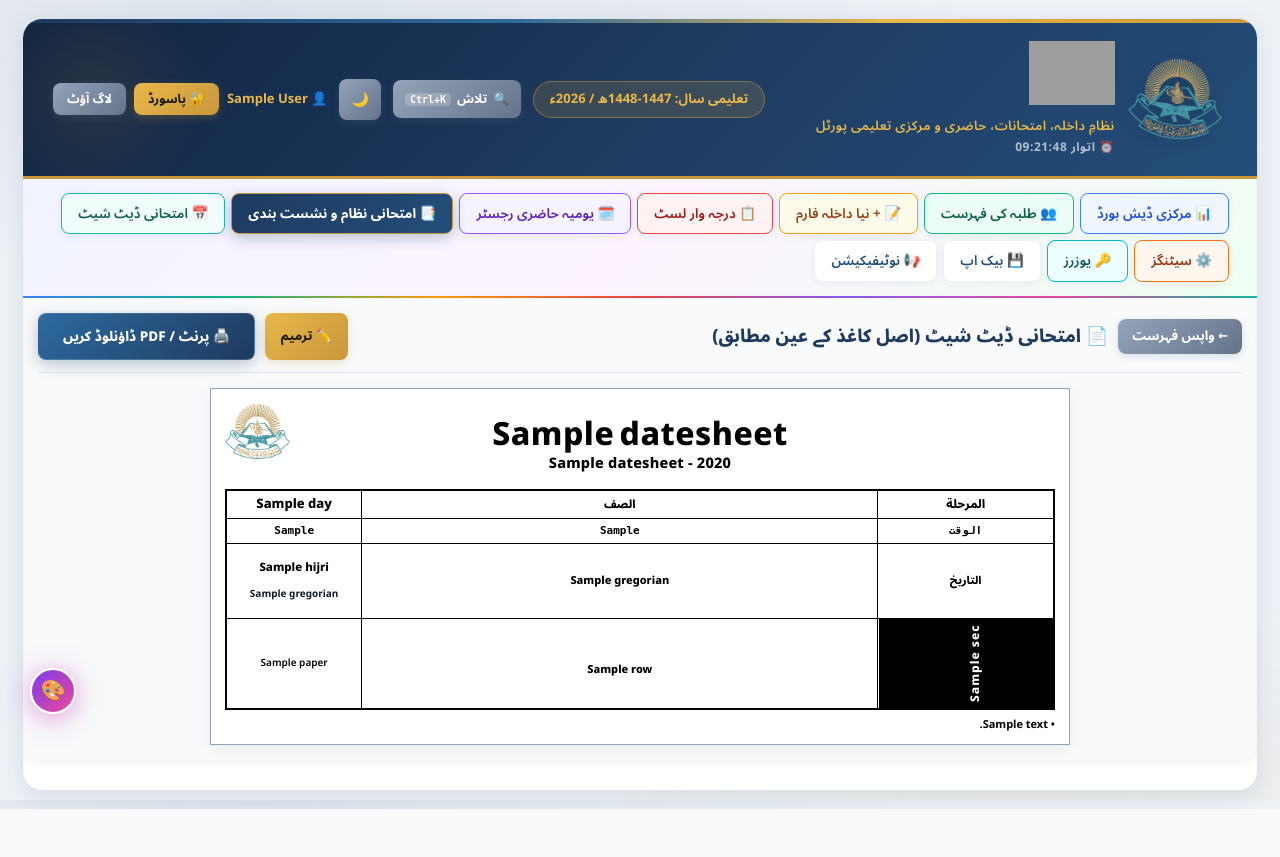
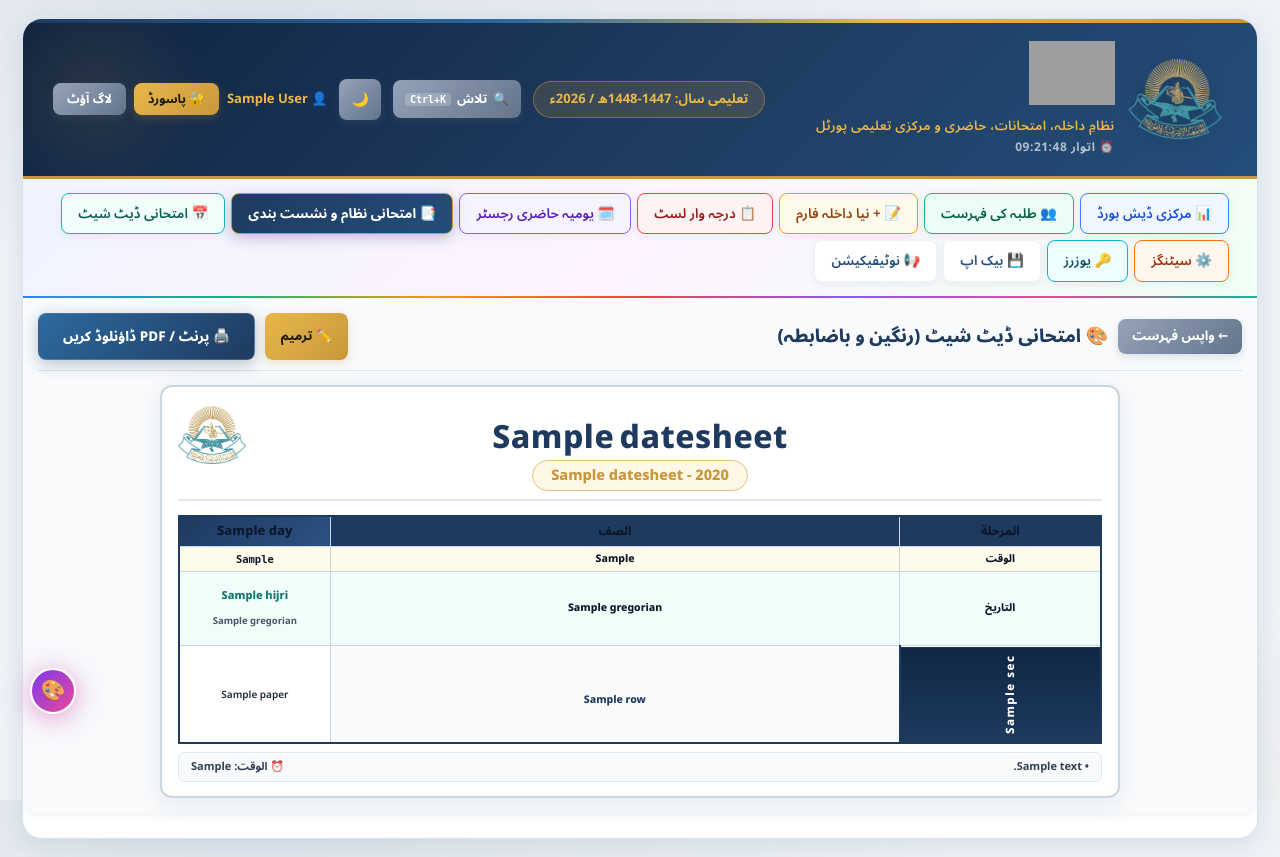
Before and after one commit to majid-7557472/mudrsa-managment, a Flask app: template templates/view_datesheet.html in a window 1280 px wide. Before the commit the page ends 809 px from the top, so only its background shows below. Run offline with Flask 3, Linux system fonts and the light colour scheme; the visitor is signed in with stand-in values (Sample User, id 1); the template is opened without the code that fills it: most values are stand-ins (such as "Sample title", 1, 10 or a date in 2020); data that the repository does not hold is empty; some web fonts are replaced; grey boxes are pictures that could not be loaded.

Commit message:
Update top section to العالمية, apply beautiful color themes and maintain natural multi-line formatting

```diff
--- a/templates/view_datesheet.html
+++ b/templates/view_datesheet.html
@@ -1,12 +1,12 @@
 {% extends "base.html" %}
-{% block title %}{{ datesheet['title'] }} - باضابطہ امتحانی ڈیٹ شیٹ{% endblock %}
+{% block title %}{{ datesheet['title'] }} - باضابطہ رنگین امتحانی ڈیٹ شیٹ{% endblock %}
 {% set active_page = 'exams' %}
 
 {% block extra_head %}
 <style>
     @page {
         size: A4 portrait;
-        margin: 5mm 6mm 5mm 6mm;
+        margin: 4mm 5mm 4mm 5mm;
     }
 
     .datesheet-outer-box {
@@ -14,7 +14,7 @@
         padding: 15px;
         border-radius: var(--r-md);
         box-shadow: var(--shadow-sm);
-        margin-bottom: 30px;
+        margin-bottom: 25px;
     }
 
     .datesheet-toolbar {
@@ -23,62 +23,68 @@
         align-items: center;
         flex-wrap: wrap;
         gap: 10px;
-        margin-bottom: 15px;
-        padding-bottom: 12px;
+        margin-bottom: 14px;
+        padding-bottom: 10px;
         border-bottom: 1.5px solid var(--border);
     }
 
-    /* پرنٹ ایبل کنٹینر - بالکل اصل کاغذ کا ہو بہو ماسٹر لے آؤٹ */
+    /* پرنٹ ایبل کنٹینر - خوبصورت رنگین، کشادہ اور مکمل فٹ */
     .printable-datesheet {
         background: #ffffff !important;
         width: 100% !important;
-        max-width: 860px;
+        max-width: 960px;
         margin: 0 auto;
-        color: #000000 !important;
+        color: #0f172a !important;
         direction: rtl !important;
         font-family: 'Noto Sans Arabic', 'Segoe UI', Tahoma, sans-serif !important;
-        padding: 10px 14px;
-        border: 1px solid #94a3b8;
-        box-shadow: 0 4px 15px rgba(0,0,0,0.06);
+        padding: 14px 16px;
+        border: 2px solid #cbd5e1;
+        border-radius: 12px;
+        box-shadow: 0 6px 25px rgba(30,58,95,0.08);
     }
 
     /* ٹاپ ہیڈر */
     .ds-top-header {
         position: relative;
         text-align: center;
-        margin-bottom: 10px;
-        padding: 4px 60px 4px 60px;
+        margin-bottom: 14px;
+        padding: 4px 60px 8px 60px;
+        border-bottom: 2px solid #e2e8f0;
     }
     .ds-logo-top {
         position: absolute;
         top: 0;
         left: 0;
-        width: 65px;
-        height: 65px;
+        width: 68px;
+        height: 68px;
         object-fit: contain;
     }
     .ds-main-heading {
         font-family: 'Noto Nastaliq Urdu', 'Noto Sans Arabic', serif;
         font-size: 32px;
         font-weight: 800;
-        color: #000000 !important;
-        margin: 0 0 6px 0;
-        line-height: 1.35;
+        color: #1e3a5f !important;
+        margin: 0 0 10px 0;
+        line-height: 1.4;
         letter-spacing: 0.5px;
     }
     .ds-sub-heading {
         font-size: 14.5px;
         font-weight: 800;
-        color: #000000 !important;
+        color: #c9973a !important;
         margin: 0;
-        letter-spacing: 0.2px;
+        display: inline-block;
+        background: #fff8e7;
+        padding: 3px 18px;
+        border-radius: 20px;
+        border: 1.5px solid #dfc27a;
     }
 
-    /* باقاعدہ مین ٹیبل - ہو بہو اصل کاغذ */
+    /* مین ٹیبل */
     table.ds-main-table {
         width: 100% !important;
         border-collapse: collapse !important;
-        border: 2px solid #000000 !important;
+        border: 2px solid #1e3a5f !important;
         direction: rtl !important;
         table-layout: fixed !important;
         margin: 0 auto !important;
@@ -87,123 +93,149 @@
 
     table.ds-main-table th,
     table.ds-main-table td {
-        border: 1.2px solid #000000 !important;
-        padding: 3px 2px !important;
+        border: 1.2px solid #cbd5e1 !important;
+        padding: 4px 2px !important;
         text-align: center !important;
         vertical-align: middle !important;
-        color: #000000 !important;
+        color: #0f172a !important;
         box-sizing: border-box !important;
-        white-space: pre-line !important; /* ہر کتاب کی سطریں قدرتی اور صاف رہیں گی */
+        white-space: pre-line !important; /* ہر کتاب کی سطریں 2-3 لائنوں میں صاف رہیں گی */
     }
 
-    /* رو 1: الایام */
+    /* ہیڈر کالمز (الأيام) */
     .th-sec-head {
-        background: #ffffff !important;
-        color: #000000 !important;
+        background: #1e3a5f !important;
+        color: #ffffff !important;
         font-size: 12px !important;
         font-weight: 800 !important;
-        width: 28px !important;
+        width: 30px !important;
     }
     .th-cls-head {
-        background: #ffffff !important;
-        color: #000000 !important;
-        font-size: 11.5px !important;
+        background: #1e3a5f !important;
+        color: #ffffff !important;
+        font-size: 12px !important;
         font-weight: 800 !important;
-        width: 82px !important;
+        width: 85px !important;
     }
     .th-day-head {
-        background: #ffffff !important;
-        color: #000000 !important;
+        background: linear-gradient(135deg, #1e3a5f 0%, #2b5282 100%) !important;
+        color: #ffffff !important;
         font-size: 13px !important;
         font-weight: 800 !important;
-        height: 24px !important;
+        height: 30px !important;
     }
 
-    /* رو 2: الوقت */
+    /* اوقات رو */
     .th-time-row {
-        background: #ffffff !important;
-        color: #000000 !important;
-        font-size: 11px !important;
+        background: #fffbeb !important;
+        color: #92400e !important;
+        font-size: 10.5px !important;
         font-weight: 800 !important;
-        direction: ltr !important;
-        font-family: monospace !important;
-        height: 20px !important;
+        height: 22px !important;
+        border-color: #fde68a !important;
     }
 
-    /* رو 3: التاریخ */
+    /* تواریخ رو */
     .th-date-row {
-        background: #ffffff !important;
-        color: #000000 !important;
-        font-size: 11px !important;
+        background: #f0fdfa !important;
+        color: #0f766e !important;
+        font-size: 10.5px !important;
         font-weight: 800 !important;
-        height: 32px !important;
+        height: 34px !important;
         line-height: 1.25 !important;
+        border-color: #99f6e4 !important;
     }
-    .hijri-txt {
+    .th-date-row .hijri {
         font-weight: 800;
-        font-size: 11.5px;
-        color: #000000;
+        font-size: 11px;
+        color: #0f766e;
     }
-    .greg-txt {
-        font-size: 10px;
-        color: #111827;
+    .th-date-row .greg {
+        font-size: 9.5px;
+        color: #475569;
         font-weight: 700;
     }
 
-    /* دائیں جانب سیکشن کالم (المرحلہ - بلیک بیک گراؤنڈ) */
+    /* دائیں جانب رنگین سیکشن کالم (المرحلہ) */
     table.ds-main-table td.sec-col {
-        background-color: #000000 !important;
         color: #ffffff !important;
         font-weight: 800 !important;
-        font-size: 12px !important;
-        width: 28px !important;
+        font-size: 11.5px !important;
+        width: 30px !important;
         writing-mode: vertical-rl !important;
         transform: rotate(180deg) !important;
-        padding: 6px 1px !important;
-        letter-spacing: 1px;
+        padding: 8px 1px !important;
+        letter-spacing: 1.5px;
         text-align: center !important;
         vertical-align: middle !important;
+        border-left: 2px solid #1e3a5f !important;
     }
+
+    /* ہر مرحلے کا مخصوص رنگین شیڈ */
+    .sec-color-0 { background: linear-gradient(180deg, #1e3a5f 0%, #0f2744 100%) !important; } /* العالمية - نیوی بلیو */
+    .sec-color-1 { background: linear-gradient(180deg, #1d4ed8 0%, #1e40af 100%) !important; } /* العالية - رائل بلیو */
+    .sec-color-2 { background: linear-gradient(180deg, #0d7c5f 0%, #064e3b 100%) !important; } /* الثانوية الخاصة - زمردی سبز */
+    .sec-color-3 { background: linear-gradient(180deg, #b45309 0%, #78350f 100%) !important; } /* الثانوية العامة - امبر سنہری */
+    .sec-color-4 { background: linear-gradient(180deg, #6d28d9 0%, #4c1d95 100%) !important; } /* التجويد - ارغوانی جامنی */
+    .sec-color-5 { background: linear-gradient(180deg, #991b1b 0%, #7f1d1d 100%) !important; } /* تخصص في الإفتاء - یاقوتی سرخ */
+    .sec-color-6 { background: linear-gradient(180deg, #0284c7 0%, #0369a1 100%) !important; } /* المعهد - سمندری نیلا */
 
     /* کلاس کالم (الصف / المرحلة) */
     table.ds-main-table td.cls-col {
-        background-color: #ffffff !important;
+        background-color: #f8fafc !important;
         font-weight: 800 !important;
-        font-size: 11px !important;
-        color: #000000 !important;
-        width: 82px !important;
+        font-size: 10.5px !important;
+        color: #1e3a5f !important;
+        width: 85px !important;
         text-align: center !important;
         line-height: 1.25 !important;
-        padding: 3px 2px !important;
+        padding: 4px 2px !important;
+        border-right: 1.5px solid #cbd5e1 !important;
     }
 
-    /* کتاب و پرچہ کے خانے (صاف ستھری 2-3 سطریں) */
+    /* کتاب و پرچہ کے خانے (2-3 لائنوں میں واضح) */
     table.ds-main-table td.paper-col {
         background-color: #ffffff !important;
         font-size: 10px !important;
         font-weight: 600 !important;
-        color: #000000 !important;
-        line-height: 1.28 !important;
+        color: #1e293b !important;
+        line-height: 1.3 !important;
         padding: 4px 2px !important;
         text-align: center !important;
     }
+    table.ds-main-table tr:hover td.paper-col {
+        background-color: #f0fdf4 !important;
+    }
 
     /* جوابی کاپی کے بیجز */
-    .badge-num {
+    .badge-num-1 {
         display: inline-block;
-        color: #000000;
+        color: #0284c7;
         font-weight: 900;
         font-size: 12px;
-        margin-right: 2px;
+        margin-right: 1px;
+    }
+    .badge-num-2 {
+        display: inline-block;
+        color: #d97706;
+        font-weight: 900;
+        font-size: 12px;
+        margin-right: 1px;
     }
 
-    /* فوٹر وضاحتی نوٹ */
+    /* فوٹر */
     .ds-footer {
-        margin-top: 6px;
+        display: flex;
+        justify-content: space-between;
+        align-items: center;
+        margin-top: 8px;
         font-size: 11px;
         font-weight: 700;
-        color: #000000 !important;
-        text-align: right;
+        color: #334155 !important;
+        padding: 5px 12px;
+        background: #f8fafc;
+        border-radius: 6px;
+        border: 1px solid #e2e8f0;
     }
 
     @media print {
@@ -257,7 +304,7 @@
     <div class="datesheet-toolbar no-print">
         <div style="display: flex; align-items: center; gap: 10px;">
             <a href="{{ url_for('datesheets_list') }}" class="btn btn-muted" style="padding: 7px 14px; font-size: 13px;">← واپس فہرست</a>
-            <h3 style="font-size: 18px; font-weight: 800; color: var(--primary); margin: 0;">📄 امتحانی ڈیٹ شیٹ (اصل کاغذ کے عین مطابق)</h3>
+            <h3 style="font-size: 18px; font-weight: 800; color: var(--primary); margin: 0;">🎨 امتحانی ڈیٹ شیٹ (رنگین و باضابطہ)</h3>
         </div>
 
         <div style="display: flex; gap: 10px;">
@@ -268,23 +315,25 @@
         </div>
     </div>
 
-    <!-- باضابطہ ڈیٹ شیٹ -->
+    <!-- باضابطہ رنگین ڈیٹ شیٹ -->
     <div class="printable-datesheet">
 
         <!-- ہیڈر -->
         <div class="ds-top-header">
             <img src="{{ url_for('static', filename='logo.png') }}" class="ds-logo-top" alt="مونوگرام" onerror="this.style.display='none'">
             <h1 class="ds-main-heading">{{ datesheet['institution_name'] or 'الجامعۃ الاشرفیہ لاہور' }}</h1>
-            <div class="ds-sub-heading">{{ datesheet['title'] }} - {{ datesheet['academic_year'] }}</div>
+            <div>
+                <span class="ds-sub-heading">{{ datesheet['title'] }} - {{ datesheet['academic_year'] }}</span>
+            </div>
         </div>
 
         <!-- امتحانی شیڈول ٹیبل (7 کالمز: مرحلہ، الصف، السبت، الأحد، الإثنين، الثلاثاء، الأربعاء) -->
         <table class="ds-main-table">
             <thead>
-                <!-- رو 1: الایام (Right to Left: دائیں طرف مرحلہ + کلاس، پھر السبت، الأحد، الإثنين، الثلاثاء، الأربعاء) -->
+                <!-- رو 1: الایام -->
                 <tr>
-                    <th class="th-sec-head" style="width: 4%;">المرحلة</th>
-                    <th class="th-cls-head" style="width: 14%;">الصف</th>
+                    <th class="th-sec-head" style="width: 3.5%;">المرحلة</th>
+                    <th class="th-cls-head" style="width: 14.5%;">الصف</th>
                     {% for d in days %}
                         <th class="th-day-head" style="width: 16.4%;">{{ d['day'] }}</th>
                     {% endfor %}
@@ -292,31 +341,32 @@
                 <!-- رو 2: الوقت -->
                 <tr>
                     <th class="th-time-row" style="font-size: 11px;">الوقت</th>
-                    <th class="th-time-row" style="font-size: 11px;">{{ datesheet['exam_timing'] }}</th>
+                    <th class="th-time-row" style="font-size: 10.5px;">{{ datesheet['exam_timing'] }}</th>
                     {% for d in days %}
-                        <th class="th-time-row">{{ datesheet['exam_timing'] }}</th>
+                        <th class="th-time-row" style="direction: ltr; font-family: monospace;">{{ datesheet['exam_timing'] }}</th>
                     {% endfor %}
                 </tr>
                 <!-- رو 3: التاریخ (ہجری + عیسوی) -->
                 <tr>
                     <th class="th-date-row" style="font-size: 11px;">التاريخ</th>
-                    <th class="th-date-row" style="font-size: 10px;">{{ days[0]['gregorian'] }}</th>
+                    <th class="th-date-row" style="font-size: 9.5px;">{{ days[0]['gregorian'] }}</th>
                     {% for d in days %}
                         <th class="th-date-row">
-                            <div class="hijri-txt">{{ d['hijri'] }}</div>
-                            <div class="greg-txt">{{ d['gregorian'] }}</div>
+                            <div class="hijri">{{ d['hijri'] }}</div>
+                            <div class="greg">{{ d['gregorian'] }}</div>
                         </th>
                     {% endfor %}
                 </tr>
             </thead>
             <tbody>
-                {# درجات کی قطاریں #}
+                {# درجات کی قطاریں رنگین سیکشنز کے ساتھ #}
                 {% for sec in structured_sections %}
+                    {% set sec_idx = loop.index0 % 7 %}
                     {% for row in sec['rows'] %}
                     <tr>
-                        {# 1. دائیں طرف سیکشن کالم (صرف پہلی قطار میں معہ rowspan) #}
+                        {# 1. دائیں طرف رنگین سیکشن کالم (صرف پہلی قطار میں معہ rowspan) #}
                         {% if loop.first %}
-                            <td class="sec-col" rowspan="{{ sec['rows']|length }}">
+                            <td class="sec-col sec-color-{{ sec_idx }}" rowspan="{{ sec['rows']|length }}">
                                 <span dir="rtl">{{ sec['section_name'] }}</span>
                             </td>
                         {% endif %}
@@ -345,7 +395,8 @@
 
         <!-- فوٹر وضاحتی نوٹ -->
         <div class="ds-footer">
-            • {{ datesheet['footer_note'] }}
+            <div>• {{ datesheet['footer_note'] }}</div>
+            <div>⏰ الوقت: <strong>{{ datesheet['exam_timing'] }}</strong></div>
         </div>
 
     </div>
```
Also changed, not shown: other parts of templates/view_datesheet.html (+21 -6 lines), update_datesheet_data.py (+3 -5 lines).
